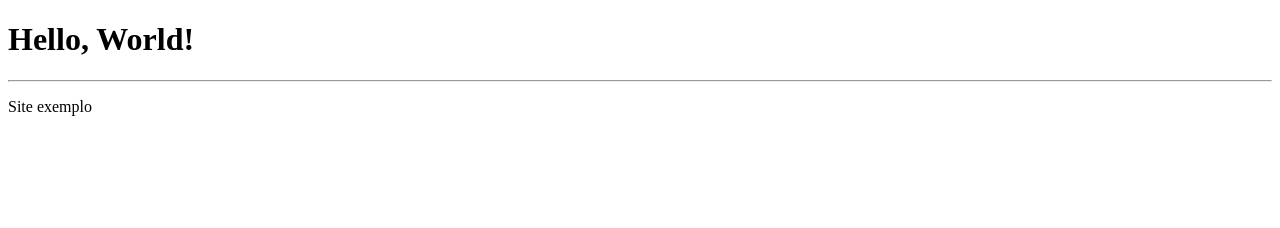
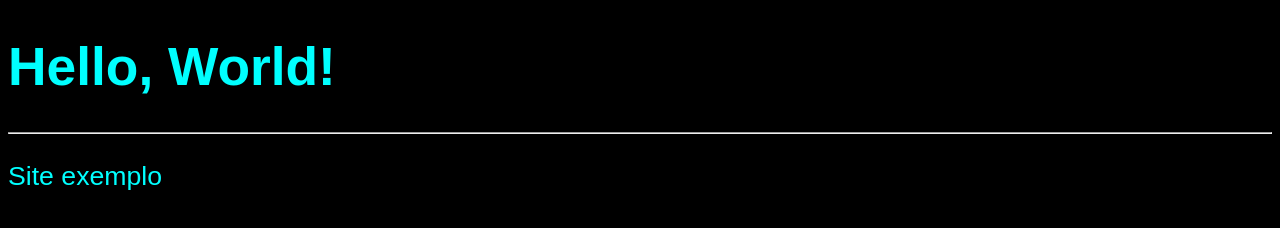
Before and after one commit to JuanSantos7/Hello-World, a plain HTML site: page site-exemplo/index.html in a window 1280 px wide. Drawn offline with Linux system fonts and the light colour scheme.

Commit message:
Alterei o estilo e coloquei um Alert

```diff
--- a/site-exemplo/index.html
+++ b/site-exemplo/index.html
@@ -7,9 +7,21 @@
     <title>Meu primeiro site em repositório</title>
 </head>
 <body>
+
     <h1>Hello, World!</h1>
     <hr>
     <p>Site exemplo</p>
 
+<style>
+    body {
+        background-color: black;
+        color: aqua;
+        font : normal 20pt Arial;
+    }
+
+</style>
+<script>
+    window.alert('Teste bolado')
+</script>
 </body>
 </html>
--- a/site-exemplo/style.css
+++ /dev/null
@@ -1,8 +0,0 @@
-body {
-    background-color: black;
-}
-
-h1 {
-    color: blue;
-    font: normal 20pt Arial;
-}
```
